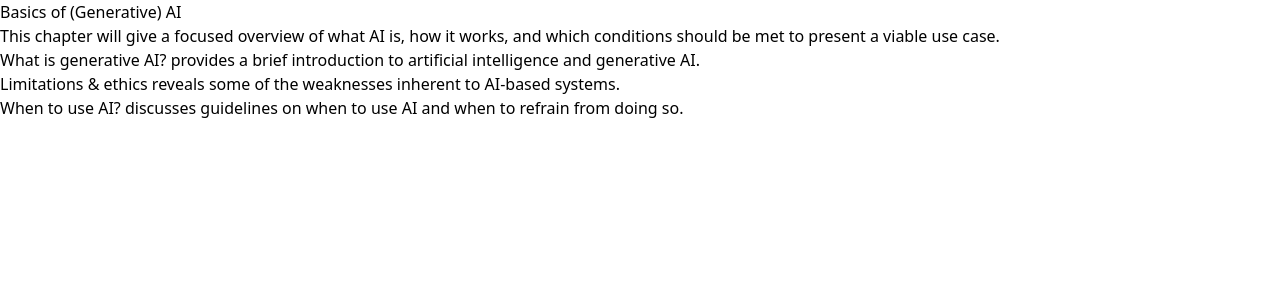
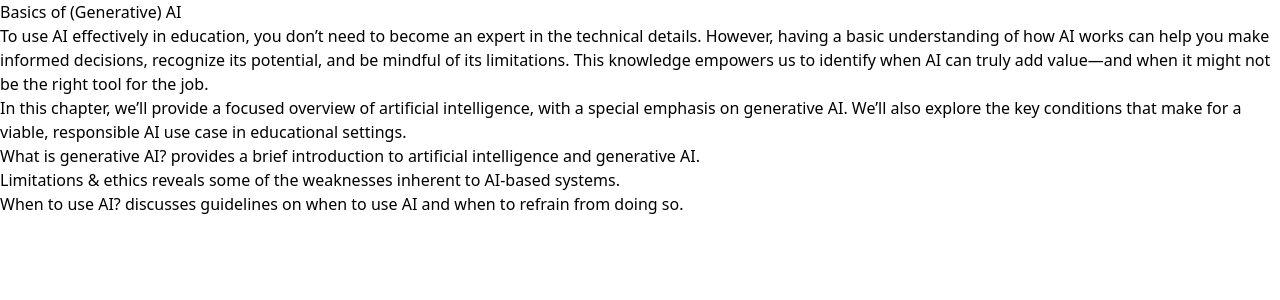
Before and after one commit to Sebstep/pathfinder-sage, a Next.js app: page /genai in a window 1280 px wide. Shown: the top 300 px of the page. Built offline with nearby package versions, Linux system fonts and the light colour scheme.

Commit message:
Expanded intro to genai

```diff
--- a/pages/genai.mdx
+++ b/pages/genai.mdx
@@ -1,6 +1,8 @@
 # Basics of (Generative) AI
 
-This chapter will give a focused overview of what AI is, how it works, and which conditions should be met to present a viable use case.
+To use AI effectively in education, you don’t need to become an expert in the technical details. However, having a basic understanding of how AI works can help you make informed decisions, recognize its potential, and be mindful of its limitations. This knowledge empowers us to identify when AI can truly add value—and when it might not be the right tool for the job.
+
+In this chapter, we’ll provide a focused overview of artificial intelligence, with a special emphasis on generative AI. We’ll also explore the key conditions that make for a viable, responsible AI use case in educational settings.
 
 - [What is generative AI?](/genai/what_is_genai) provides a brief introduction to artificial intelligence and generative AI.
 -  [Limitations & ethics](/genai/limitations) reveals some of the weaknesses inherent to AI-based systems.
```
